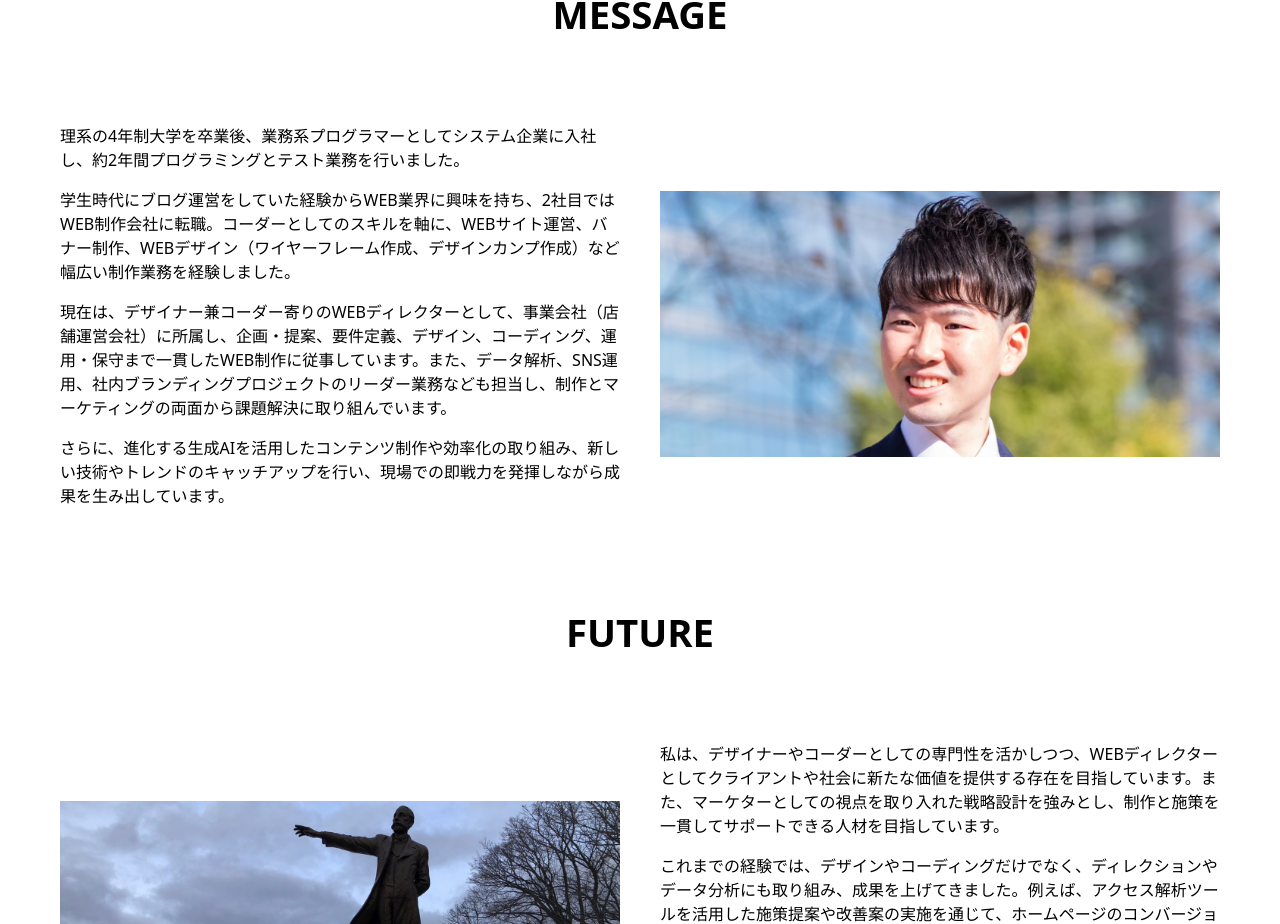
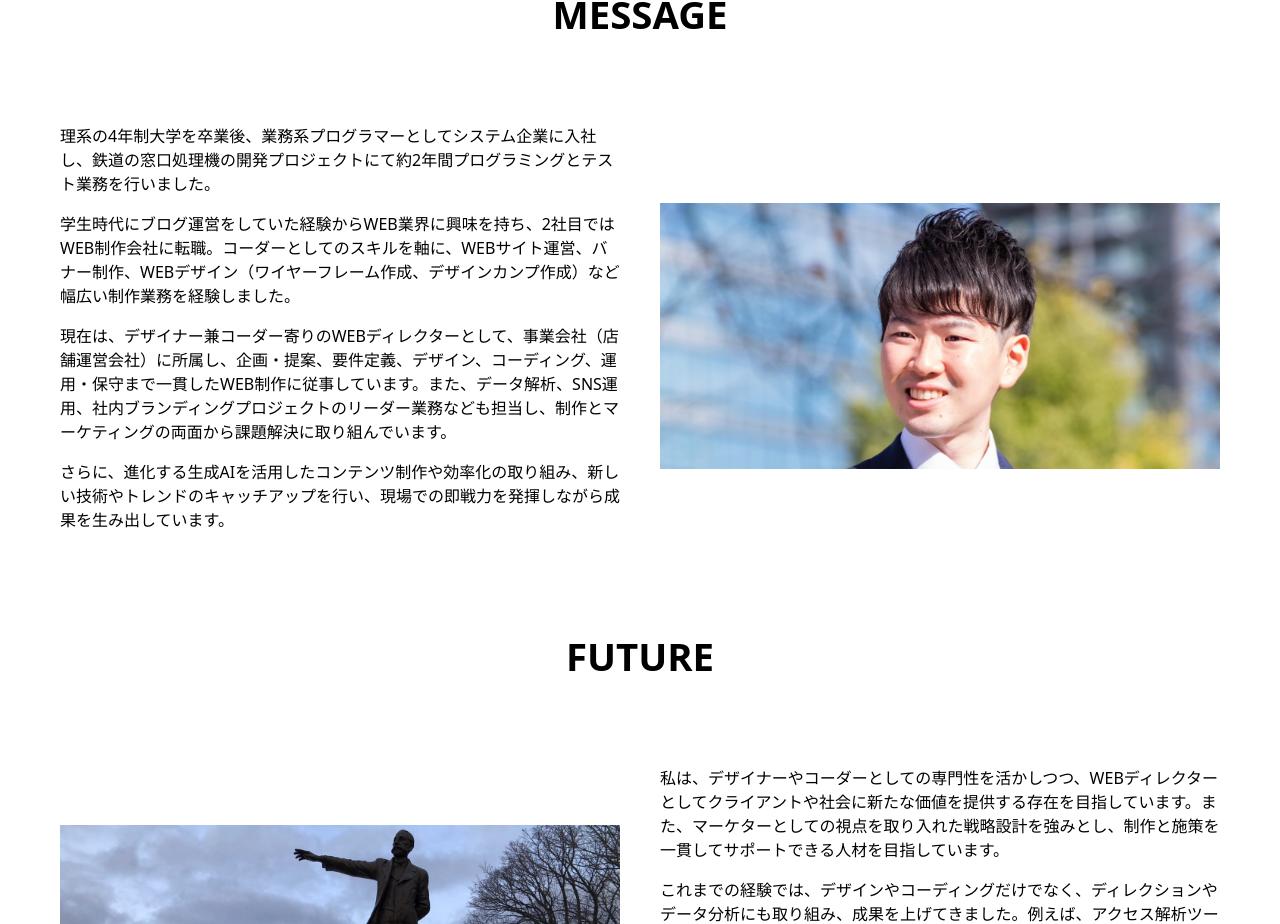
Before and after one commit to LionelOkayan/t-okada-portfolio, a Next.js app: page /profile in a window 1280 px wide. Shown: the part 1196-2120 px from the top of the page. Built offline with nearby package versions, Linux system fonts and the light colour scheme.

Commit message:
cursorテスト

```diff
--- a/app/profile/page.tsx
+++ b/app/profile/page.tsx
@@ -92,7 +92,7 @@ export default function Profile() {
             </div>
             <div className={styles.profileWrap_rl_text}>
               <p>
-                理系の4年制大学を卒業後、業務系プログラマーとしてシステム企業に入社し、約2年間プログラミングとテスト業務を行いました。
+                理系の4年制大学を卒業後、業務系プログラマーとしてシステム企業に入社し、鉄道の窓口処理機の開発プロジェクトにて約2年間プログラミングとテスト業務を行いました。
               </p>
               <p>
                 学生時代にブログ運営をしていた経験からWEB業界に興味を持ち、2社目ではWEB制作会社に転職。コーダーとしてのスキルを軸に、WEBサイト運営、バナー制作、WEBデザイン（ワイヤーフレーム作成、デザインカンプ作成）など幅広い制作業務を経験しました。
```
